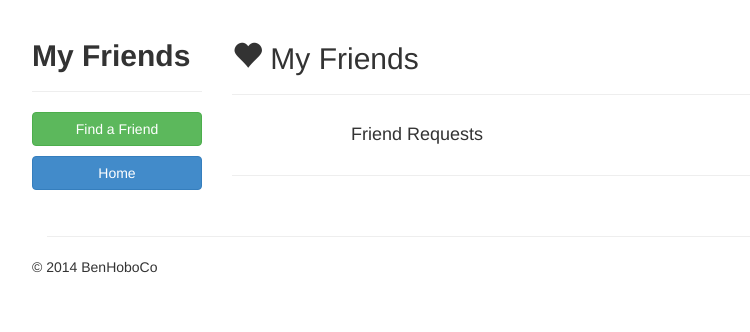
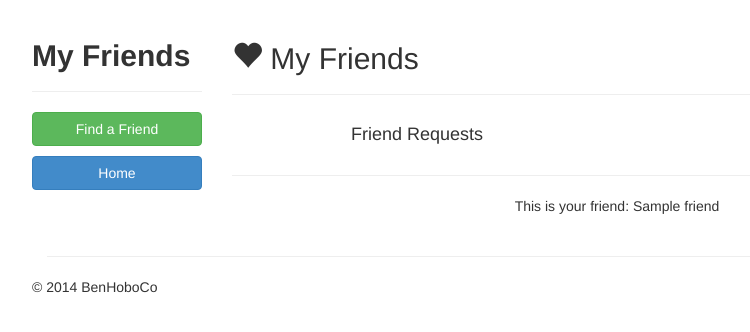
Before and after one commit to tpolasek/cmput410-project, a Django app: page /friends/ in a window 1280 px wide. Shown: the part 51-383 px from the top of the page, without its empty margins (23-773 px from the left). Run offline with Django 3.2, Linux system fonts and the light colour scheme; a user stored in the database is signed in; tables that the repository leaves empty hold one stand-in row (values such as "Sample post"); some libraries are stand-ins or nearby versions.

Commit message:
Implemented the friend searching. Added an ALLOWED_HOSTS setting to whitelist hosts. Made the authors more reliant on guid's instead of usernames

```diff
--- a/BenHoboCo/BenHoboCo/settings.py
+++ b/BenHoboCo/BenHoboCo/settings.py
@@ -25,7 +25,8 @@ DEBUG = True
 
 TEMPLATE_DEBUG = True
 
-ALLOWED_HOSTS = []
+# NOTE: Local server has to be in the first position!
+ALLOWED_HOSTS = ['127.0.0.1:8000']
 
 
 # Application definition
--- a/BenHoboCo/social/urls.py
+++ b/BenHoboCo/social/urls.py
@@ -19,10 +19,11 @@ urlpatterns = patterns('',
     #authors/author_name/friends - Specific Author Friends
     #authors/author_name/friends/friend_name - Specific Authors specific Friend
     url(r'^authors/$', views.get_all_authors, name="authors"),
-    url(r'^authors/(?P<author_name>[-\w]+)/$',views.get_author, name="author"),
-    url(r'^authors/(?P<author_name>[-\w]+)/friends/addfriend/$', views.add_remote_friend, name="author_add_friend"),
-    url(r'^authors/(?P<author_name>[-\w]+)/friends/(?P<friend_name>\w+)/delete/$',views.delete_friend, name="authors_delete_friend"),
-    url(r'^authors/(?P<author_name>[-\w]+)/friends/(?P<friend_name>\w+)/$',views.get_author_friends, name="authors_specific_friend"),
+    url(r'^authors/(?P<author_guid>[-\w]+)/$',views.get_author, name="author"),
+    url(r'^authors/(?P<author_guid>[-\w]+)/friends/addFriend/$', views.add_friend, name="author_add_friend"),
+    url(r'^authors/(?P<author_guid>[-\w]+)/friends/(?P<friend_guid>\w+)/delete/$',views.delete_friend, name="authors_delete_friend"),
+    url(r'^authors/(?P<author_guid>[-\w]+)/friends/$',views.get_author_friends, name="authors_specific_friend"),
+    url(r'^authors/(?P<author_guid>[-\w]+)/friends/(?P<friend_guid>\w+)/$',views.get_author_friends, name="authors_specific_friend"),
 
     # Friends
     url(r'^friends/$',views.friends, name="author_friends"),
--- a/BenHoboCo/social/views.py
+++ b/BenHoboCo/social/views.py
@@ -6,6 +6,7 @@ from django.template import RequestContext
 from django.core.exceptions import ObjectDoesNotExist
 from social.forms import UserForm, AuthorForm, ImageUploadForm
 from django.db.models import Q
+from django.conf import settings
 from datetime import datetime
 
 from social.models import *
@@ -36,12 +37,15 @@ def get_all_authors(request):
     return render_to_response('social/authors.html', context_dict, context )
 
 #get specific author information
-def get_author(request, author_name = None):
+def get_author(request, author_guid = None):
     context = RequestContext( request )
 
-    #get User object then find the Author object from it
-    u = User.objects.get(username__iexact=author_name)
-    a = Author.objects.get(user=u)
+    try:
+        u = User.objects.get(username=author_guid)
+        a = Author.objects.get(user=u)
+    except User.DoesNotExist:
+        a = Author.objects.get(guid=author_guid)
+        u = a.user
 
     if request.method == "GET":
 
@@ -58,6 +62,8 @@ def get_author(request, author_name = None):
         #Get the posts where the author is the user signed in
         # and also where the author is in the list of friends
         friend_names = [ friend.friend_name for friend in friends ]
+        friend_guids = [ friend.friend_guid for friend in friends ]
+
         users = User.objects.filter(username__in=friend_names)
 
         authors = Author.objects.filter(user__in=users)
@@ -69,17 +75,15 @@ def get_author(request, author_name = None):
         #have local friends atm.
         p = Post.objects.filter( ~Q(visibility = "PRIVATE" )).filter(( Q(author = a) | Q(author__in = authors) ) )
 
-        friend_names.append(request.user.username)
-        context_dict = {'author':a, 'user_posts': p, 'our_friends': friend_names }
-
-        # DO NOT PASS THE USER IN IT WILL OVERWRITE THE CURRENTLY SIGNED IN USER
+        friend_guids.append(Author.objects.get(user=request.user).guid)
+        context_dict = {'author':a, 'user_posts': p, 'our_friends': friend_guids }
 
         return render_to_response('social/profile.html', context_dict, context )
     elif request.method == "POST":
         if u.username == request.user.username:
             form = AuthorForm(request.POST, instance=a)
             form.save()
-        return HttpResponseRedirect("/authors/%s/" % author_name)
+        return HttpResponseRedirect("/authors/%s/" % author_guid)
 
 
 def get_author_images(request, author_name = None, image_id = None ):
@@ -126,6 +130,8 @@ def search_friend(request):
     context = RequestContext(request)
     context_dict = {}
 
+    context_dict['hosts'] = settings.ALLOWED_HOSTS
+
     # TODO Remco - Decide whether it is the local or a remote server
     if request.method == "POST":
         name = request.POST["friend_name"]
@@ -150,41 +156,30 @@ def search_friend(request):
 
     return render_to_response('social/friendSearch.html', context_dict, context)
 
-def delete_friend(request, author_name, friend_name):
+def delete_friend(request, author_guid, friend_guid):
     context = RequestContext( request )
 
-    #get User object then find the Author object from it
     if request.method == "POST":
-        u = User.objects.get(username__iexact=author_name)
-        a = Author.objects.get(user=u)
-
-        friend_location = request.POST["friend_location"]
+        a = Author.objects.get(guid=author_guid)
+        u = a.user
 
         # Is it us trying to delete our own friend?
         if u.username == request.user.username:
-            friend = Friend.objects.get(friend_name=friend_name, author=a, host=friend_location)
+            friend = Friend.objects.get(friend_guid=friend_guid, author=a )
             friend.delete()
 
-    return HttpResponseRedirect("/authors/%s/friends/" % author_name)
+    return HttpResponseRedirect("/authors/%s/friends/" % a.guid)
 
-def get_author_friends(request, author_name, friend_name = None):
+def get_author_friends(request, author_guid, friend_guid = None):
     context = RequestContext( request )
 
-    u = User.objects.get(username__iexact=author_name)
-    a = Author.objects.get(user=u)
+    a = Author.objects.get(guid=author_guid)
+    u = a.user
     context_dict = {}
 
-    if request.method == "POST":
-        new_friend_name = request.POST['friend_name']
-        new_friend_location = request.POST['friend_location']
-
-        if not Friend.objects.filter(author=a, friend_name=new_friend_name, host=new_friend_location):
-            new_friend = Friend(friend_name=new_friend_name, host=new_friend_location, author=a)
-            new_friend.save()
-
-    if friend_name is not None:
+    if friend_guid is not None:
         try:
-            friend = Friend.objects.get(friend_name=friend_name)
+            friend = Friend.objects.get(friend_guid=friend_guid, author=a)
             context_dict['friend'] = friend
         except ObjectDoesNotExist:
             pass # Do nothing for now
@@ -198,19 +193,36 @@ def get_author_friends(request, author_name, friend_name = None):
     #no content
     return render_to_response('social/friends.html', context_dict, context )
 
-def add_remote_friend(request, author_name):
+def add_friend(request, author_guid):
     context = RequestContext(request)
-    u = User.objects.get(username__iexact=author_name)
-    a = Author.objects.get(user = u)
+
+    try:
+        u = User.objects.get(username=author_guid)
+        a = Author.objects.get(user=u)
+    except User.DoesNotExist:
+        a = Author.objects.get(guid=author_guid)
+        u = a.user
+
     context_dict = {'author': a}
 
     if request.method == "POST":
-        friend_name = request.POST["friend_name"]
-        friend_location = 'http://127.0.0.1:8000' #TODO turn this into something more permanent!
-        context_dict['friend_name'] = friend_name
-        context_dict['friend_location'] = friend_location
+        new_friend_name = request.POST['friend_name']
+        new_friend_guid = request.POST['friend_guid']
+        new_friend_location = request.POST['friend_location']
 
-    return render_to_response('social/addRemoteFriend.html', context_dict, context)
+        # If it is blank, we will be assuming it came from the best host of all!
+        if not new_friend_location:
+            new_friend_location = settings.ALLOWED_HOSTS[0]
+
+        if not Friend.objects.filter(author=a, friend_guid=new_friend_guid):
+            new_friend = Friend(friend_name=new_friend_name, host=new_friend_location, friend_guid=new_friend_guid, author=a)
+            new_friend.save()
+        else:
+            print "Already a friend!"
+
+        # TODO add friend request?
+
+    return HttpResponseRedirect('/authors/%s/friends/' % author_guid)
 
 @login_required
 def create_post(request, author_name = None ):
--- a/BenHoboCo/templates/social/authors.html
+++ b/BenHoboCo/templates/social/authors.html
@@ -20,7 +20,7 @@
         <div class="col-md-8">
           {% for a in authors %}
           <div class="media">
-                <a class="pull-left" href="/authors/{{a.user.username}}">
+                <a class="pull-left" href="/authors/{{a.guid}}">
                   {% if a.image %}
                     <img class="media-object" style="width: 75%; height: auto" src="{{ a.image.url | urlencode }}"/>
                   {% else %}
--- a/BenHoboCo/templates/social/friendSearch.html
+++ b/BenHoboCo/templates/social/friendSearch.html
@@ -11,7 +11,9 @@
 			<div class="col-sm-2">
 				<select class="form-control" name="host_name">
 					<option>Select Host</option>
-					<option>Localhost</option>
+					{% for host in hosts %}
+						<option>{{ host }}</option>
+					{% endfor %}
 				</select>
 			</div>
 			<div class="col-sm-8">
--- a/BenHoboCo/templates/social/friends.html
+++ b/BenHoboCo/templates/social/friends.html
@@ -29,6 +29,9 @@
                     <p class="text-center"> You have no friends! </p>
                     <p class="text-center"> You can make some <a href="/authors">here</a>.</p>
                 {% else %}
+                    {% for friend in user_friends %}
+                        <p class="text-center"> This is your friend: {{friend.friend_name}} </p>
+                    {% endfor %}
                     <!-- Populate this with friends. -->
                 {% endif %}
             </div>
--- a/BenHoboCo/templates/social/post.html
+++ b/BenHoboCo/templates/social/post.html
@@ -19,7 +19,7 @@
 	<div class="col-md-8">
 		<div class="page-header">
 			<h1>{{user_post.title}}</h1>
-			<h3><a href="/authors/{{user_post.author.user.username}}/"><span class="glyphicon glyphicon-user"></span> {{user_post.author.user.username}}</a>  <small>at {{user_post.pubDate}}</small></h3>
+			<h3><a href="/authors/{{user_post.author.guid}}/"><span class="glyphicon glyphicon-user"></span> {{user_post.author.user.username}}</a>  <small>at {{user_post.pubDate}}</small></h3>
 		</div>
 		<div class="well">
 			<p>{{user_post.content | safe}}</p>
```
Also changed, not shown: BenHoboCo/templates/social/profile.html (+5 -3 lines).
